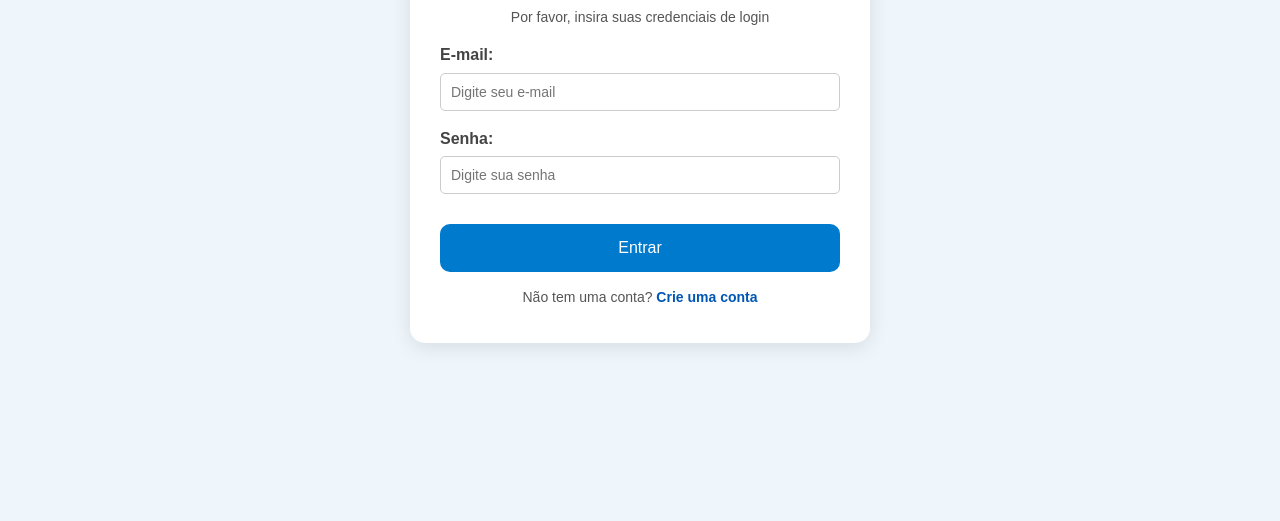
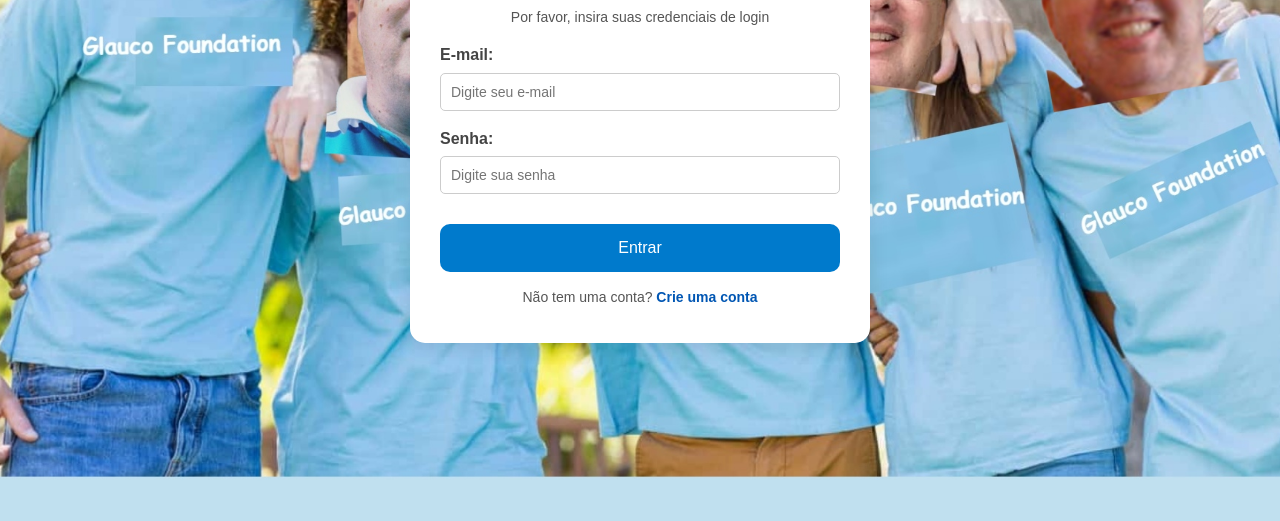
Before and after one commit to bonsite/Glauco-Foundation, a website: page pages/login.html in a window 1280 px wide. Shown: the part 279-800 px from the top of the page. Drawn offline with Linux system fonts and the light colour scheme.

Commit message:
add wallpaper to login page

```diff
--- a/index.js
+++ b/index.js
@@ -34,6 +34,8 @@ const pool = new Pool({
         rejectUnauthorized: false
     }
 });
+
+app.use(express.static(path.join(__dirname, 'public')));
 
 // Middleware to parse form data
 app.use(express.urlencoded({ extended: true }));
--- a/pages/style.css
+++ b/pages/style.css
@@ -9,6 +9,8 @@ body {
     background: #eef6fb; /* Light blue background */
     flex-direction: column;
     margin: 0;
+    background: url('/wallpaper.jpg') no-repeat center center fixed;
+    background-size: cover;
 }
 
 .main {
```
Also changed, not shown: public/glauboss.png (renamed from glauboss.png), public/wallpaper.jpg (added).
